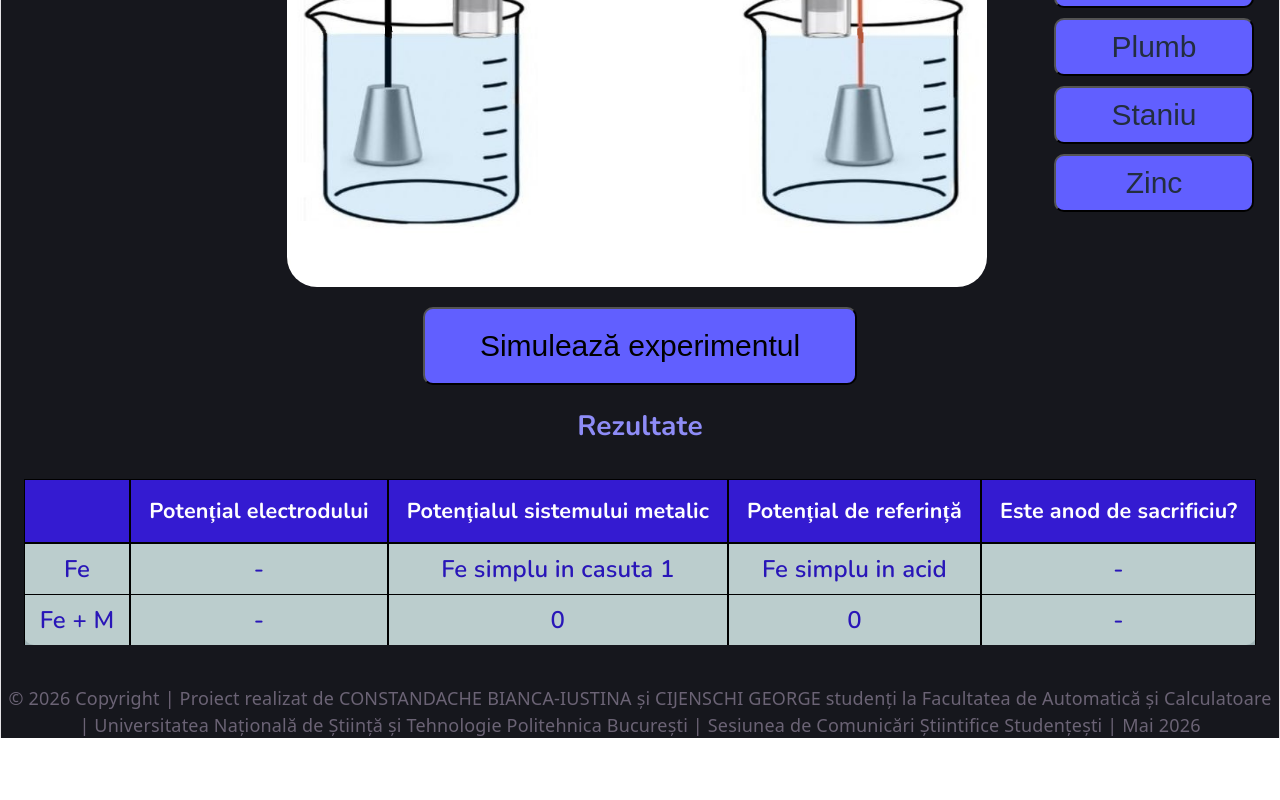
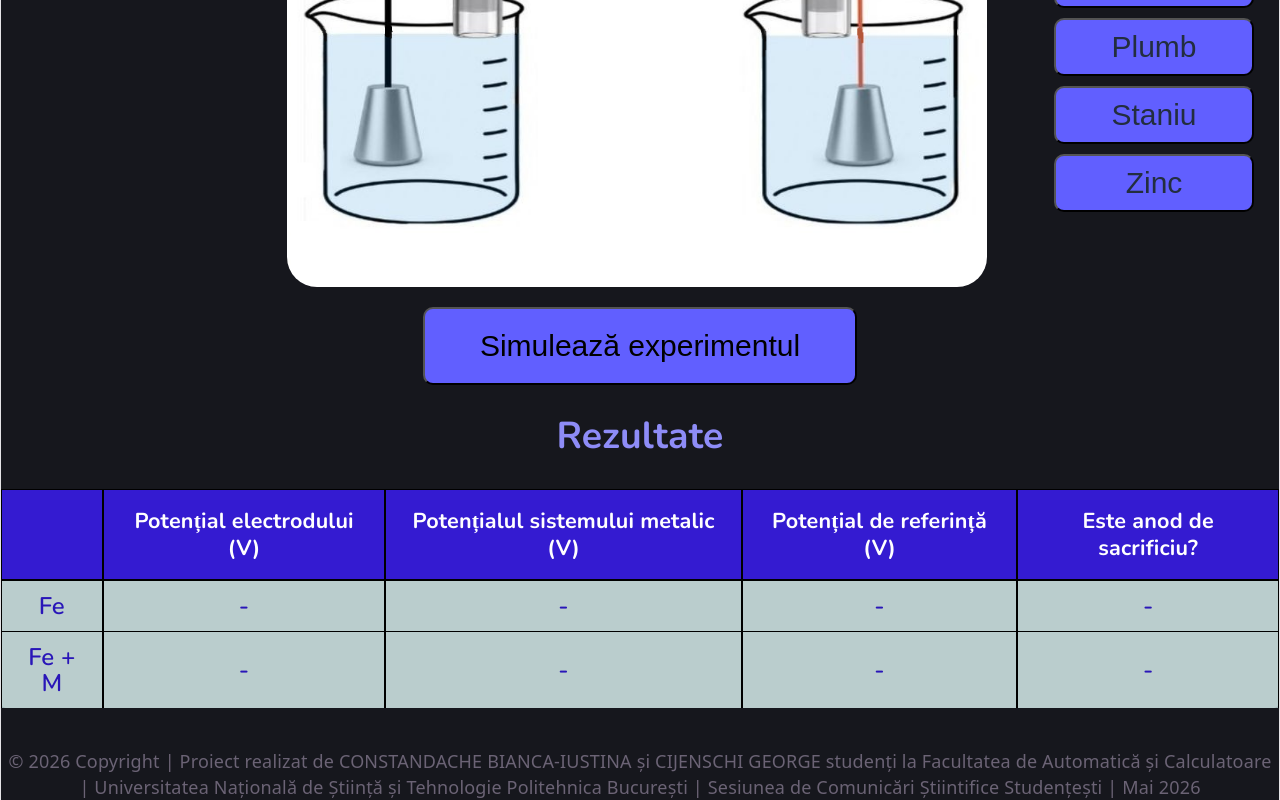
Before and after one commit to mimenschi/proiect_chimie, a React (Vite) app in the folder protectia-catodica/: page /experiment in a window 1280 px wide. Shown: the part 629-1429 px from the top of the page. Before the commit the page ends 1367 px from the top, so only its background shows below. Built offline with nearby package versions, Linux system fonts and the light colour scheme.

Commit message:
Add:modificare text

```diff
--- a/protectia-catodica/src/components/Components.jsx
+++ b/protectia-catodica/src/components/Components.jsx
@@ -15,6 +15,7 @@ function Components() {
     const [a, setCoroz] = useState(0)
     const [anod, setAnod] = useState("-")
     const [tensiuneReala, setTensiuneReala] = useState(0);
+    const [fierElectrod, setFierElectrod] = useState("-");
 
     //retinerea mesajului si a starii
     const [message, setMessage] = useState("")
@@ -35,48 +36,55 @@ function Components() {
     const handleSimulation = () => {
         let error = "";
         let cor = 0;
-        let tensiuneReala=0;
+        let tensiuneReala = 0;
 
         setSimulate(0);
 
         //sistemul metalic
         if (metal == -1.66 && electrod == 0.266 && (volt >= 0.6 && volt <= 0.8))//Al + Ag/AgCl
-            tensiuneReala=1;
+            tensiuneReala = 1;
         if (metal == -1.66 && electrod == 0.244 && (volt >= 0.55 && volt <= 0.75)) //Al + calomel
-            tensiuneReala=1;
+            tensiuneReala = 1;
         if (metal == -1.66 && electrod == 0 && (volt >= 0.35 && volt <= 0.55)) //Al + H
-            tensiuneReala=1;
+            tensiuneReala = 1;
 
         if ((metal == 0.8 || metal == 0.34 || metal == -0.26 || metal == -0.13 || metal == -0.14) && electrod == 0.266
             && (volt >= 0.35 && volt <= 0.55)) //Ag/Cu/Ni/Pb/Sn  + Ag/AgCl
-            tensiuneReala=1;
+            tensiuneReala = 1;
         if ((metal == 0.8 || metal == 0.34 || metal == -0.26 || metal == -0.13 || metal == -0.14) && electrod == 0.244
             && (volt >= 0.3 && volt <= 0.5)) //Ag/Cu/Ni/Pb/Sn + calomel
-            tensiuneReala=1;
+            tensiuneReala = 1;
         if ((metal == 0.8 || metal == 0.34 || metal == -0.26 || metal == -0.13 || metal == -0.14) && electrod == 0
             && (volt >= 0.05 && volt <= 0.25)) //Ag/Cu/Ni/Pb/Sn + H
-            tensiuneReala=1;
+            tensiuneReala = 1;
 
         if (metal == -2.37 && electrod == 0.266 && (volt >= 0.15 && volt <= 0.35)) //Mg+ Ag/AgCl
-            tensiuneReala=1;
+            tensiuneReala = 1;
         if (metal == -2.37 && electrod == 0.244 && (volt >= 0.14 && volt <= 0.34)) //Mg + calomel
-            tensiuneReala=1;
+            tensiuneReala = 1;
         if (metal == -2.37 && electrod == 0 && (volt >= 0.12 && volt <= 0.32)) //Mg + H
-            tensiuneReala=1;
+            tensiuneReala = 1;
 
         if (metal == -2.37 && electrod == 0.266 && (volt >= 2.9 && volt <= 3.1)) //Na+ Ag/AgCl
-            tensiuneReala=1;
+            tensiuneReala = 1;
         if (metal == -2.37 && electrod == 0.244 && (volt >= 2.75 && volt <= 2.95)) //Na + calomel
-            tensiuneReala=1;
+            tensiuneReala = 1;
         if (metal == -2.37 && electrod == 0 && (volt >= 2.55 && volt <= 2.75)) //Na + H
-            tensiuneReala=1;
+            tensiuneReala = 1;
 
         if (metal == -0.76 && electrod == 0.266 && (volt >= 1.1 && volt <= 1.3)) //Zn + Ag/AgCl
-            tensiuneReala=1;
+            tensiuneReala = 1;
         if (metal == -0.76 && electrod == 0.244 && (volt >= 0.85 && volt <= 1.05)) //Zn + calomel
-            tensiuneReala=1;
+            tensiuneReala = 1;
         if (metal == -0.76 && electrod == 0 && (volt >= 0.65 && volt <= 0.85)) //Zn+ H
-            tensiuneReala=1;
+            tensiuneReala = 1;
+
+        //potentialul de referinta al fierului
+        if (electrod == 0.266)
+            setFierElectrod(0.45);
+        else if (electrod == 0.244)
+            setFierElectrod(0.4);
+        else setFierElectrod(0.15);
 
         //metalul nu a fost selectat
         if (metal == -1 && volt != "" && electrod != "-") {
@@ -94,8 +102,8 @@ function Components() {
         }
 
         //voltajul are o eroare prea mare
-        if(volt!="" && electrod!="-" && metal!=-1 && tensiuneReala==0){
-            error="⚠️Valoarea tensiunii nu se află în parametri!⚠️"
+        if (volt != "" && electrod != "-" && metal != -1 && tensiuneReala == 0) {
+            error = "⚠️Valoarea tensiunii nu se află în parametri!⚠️"
         }
 
         //doi sau trei parametrii nu au fost selectati
@@ -109,14 +117,9 @@ function Components() {
             setMessage("")
 
             //formulele
-
-
-
-
             //tensiunea reala
             //let ten=electrod -metal;
             //setTensiune(ten);
-
             cor = electrod - volt;
             setCoroz(cor)
         }
@@ -138,7 +141,7 @@ function Components() {
                 {/*ELECTROD*/}
 
                 <div className="mediu">
-                    <label className="numeBara">Selectează electrodul</label>
+                    <label className="numeBara">Selectează electrodul de referință</label>
                     <Select
                         name="Selectează electrodul"
                         options={options}
@@ -208,30 +211,30 @@ function Components() {
                     <thead>
                         <tr>
                             <th></th>
-                            <th>Potențial electrodului</th>
+                            <th>Potențial electrodului (V)</th>
                             <th>Potențialul
-                                sistemului metalic</th>
-                            <th>Potențial de referință</th>
+                                sistemului metalic (V)</th>
+                            <th>Potențial de referință (V)</th>
                             <th>Este anod de sacrificiu?</th>
                         </tr>
                     </thead>
                     <tbody>
                         <tr>
                             <td>Fe</td>
-                            <td>{electrod}</td>
+                            <td>-</td>
                             {/*are prea multe zecimale*/}
-                            <td>Fe simplu in casuta 1</td>
-                            <td>Fe simplu in acid</td>
+                            <td>{simulate == 1 ? -0.44 : "-"}</td>
+                            <td>{simulate == 1 ? fierElectrod : "-"}</td>
                             <td>-</td>
                         </tr>
                     </tbody>
                     <tbody>
                         <tr>
                             <td>Fe + M</td>
-                            <td>{electrod}</td>
+                            <td>{simulate == 1 ? electrod : "-"}</td>
                             {/*are prea multe zecimale*/}
-                            <td>{simulate == 1 ? metal : "0"}</td>
-                            <td>{simulate == 1 ? -0.44 : "0"}</td>
+                            <td>{simulate == 1 ? metal : "-"}</td>
+                            <td>{simulate == 1 ? -0.44 : "-"}</td>
                             <td>{simulate == 1 ? anod : "-"}</td>
                         </tr>
                     </tbody>
--- a/protectia-catodica/src/index.css
+++ b/protectia-catodica/src/index.css
@@ -422,10 +422,11 @@ body {
 /*TABEL AFISARE DATE*/
 
 .results{
-  font-size: x-large;
+  font-size: xx-large;
   color: #8e8cf7;
-  margin-top: 2%;
+  margin-top: 3%;
   font-family: "Nunito";
+  border-radius: 5px;
 }
 
 
@@ -437,6 +438,7 @@ table.results{
   border-radius: 10px;
   font-size: 20px;
   min-width: 400px;
+  border-radius: 5px;
 }
 
 table.results thead tr{
--- a/protectia-catodica/src/pages/Teorie.jsx
+++ b/protectia-catodica/src/pages/Teorie.jsx
@@ -119,7 +119,7 @@ function Teorie() {
                     </ol>
 
                     <h2 className='titlu scroll-reveal'>Formule necesare experimentului</h2>
-                    <p className="textEnumerate scroll-reveal">&epsilon;<sub>sis.met.</sub> = &epsilon;<sub>Fe</sub> + &epsilon;<sub>M</sub></p>
+                    <p className="textEnumerate scroll-reveal">ε<sub>sis.met.</sub> = &epsilon;<sub>Fe</sub> + &epsilon;<sub>M</sub></p>
                     <p className="textEnumerate scroll-reveal">E<sub>exp</sub> = &epsilon;<sub>ref</sub> - &epsilon;<sub>sis.met.</sub></p>
                     <p className="textEnumerate scroll-reveal">&epsilon;<sub>sis. met.</sub> = &epsilon;<sup>0</sup> - E<sub>exp</sub></p>
 
@@ -134,8 +134,8 @@ function Teorie() {
                             </thead>
                             <tbody>
                                 <tr><th>Fier</th><th>-0.44 V</th></tr>
-                                <tr><th>Aluminiu</th><th>-1.66</th></tr>
-                                <tr><th>Argint</th><th>0.8</th></tr>
+                                <tr><th>Aluminiu</th><th>-1.66 V</th></tr>
+                                <tr><th>Argint</th><th>0.8 V</th></tr>
                                 <tr><th>Cupru</th><th>0.34 V</th></tr>
                                 <tr><th>Magneziu</th><th>-2.37 V</th></tr>
                                 <tr><th>Sodiu</th><th>-2.7 V</th></tr>
--- a/protectia-catodica/src/pages/TeorieStyle.css
+++ b/protectia-catodica/src/pages/TeorieStyle.css
@@ -49,7 +49,7 @@
 /*REACTII*/
 .reactii-bula {
     text-align: center;
-    background-color: #ffffff;
+    background-color: #e2d4d4;
     border: 1px solid #ddd;
     border-left: 6px solid #836cd5;
     border-radius: 12px;
@@ -73,12 +73,13 @@
 
 
 .titlu {
+    margin-top: 2%;
     display: flex;
     flex-direction: column;
     align-items: center;
     font-family: "Nunito";
     font-size: 2rem;
-    color: #8bc2ca;
+    color: #5e4dcc;
 }
 
 .titluReactie {
@@ -125,7 +126,7 @@
 }
 
 pre {
-    background-color: #f8f9fab7;
+    /*background-color: #e8d7d7;*/
     padding: 15px;
     border-radius: 6px;
     margin: 10px 0;
@@ -164,13 +165,13 @@ pre {
 }
 
 table {
-    background-color: antiquewhite;
+    background-color: rgb(240, 230, 217);
     border-collapse: collapse;
     width: 100%;
 }
 
 thead tr {
-    background-color: #9e3838;
+    background-color: #4216b4;
 }
 
 tbody {
--- a/protectia-catodica/src/site/Header.jsx
+++ b/protectia-catodica/src/site/Header.jsx
@@ -10,16 +10,16 @@ function Header() {
      return(
         <header>
             <h1 className="titlu">Scopul lucrării:</h1>
-            <p className="textTeorie fade-in-on-load"> Electrodul este un sistem electroneutru format dintr-un metal și soluția de electrolit.
-            În medii corozive, reacțiile la interfața metal/soluție sunt ireversibile,
-            generând spontan o diferență de potențial, adică potențialul de coroziune (εcor).
+            <p className="textTeorie fade-in-on-load"> Electrodul este un sistem electroneutru format din soluția de electrolit și dintr-un metal.
+            În medii corozive, reacțiile la interfața metalului/soluției sunt ireversibile,
+            generând spontan o diferență de potențial, adică potențialul de coroziune (ε<sub>cor</sub>).
             </p>
             <br />
             <p className="textTeorie fade-in-on-load">
             În această lucrarea experimentală se vor măsura cu un voltmetru
-            tensiunile electromotoare (t.e.m.) ale fierului neprotejat şi ale Zn, Al, Cu suprapuse pe rând pe
+            tensiunile electromotoare (t.e.m.) ale fierului neprotejat şi ale unor metale suprapuse pe rând pe
             fier faţă de electrodul de referinţă Ag/AgCl. Comparând semnele şi valorile potenţialului de
-            electrod al fierului şi al fierului legat cu Zn, Al şi Cu faţă de electrodul de referinţă se va pune
+            electrod al fierului şi al fierului legat de metal faţă de electrodul de referinţă, se va pune
             în evidenţă ce metale pot fi utilizate ca anozi de sacrificiu.
             </p>
             <h1 className="titlu">Motivație:</h1>
```
